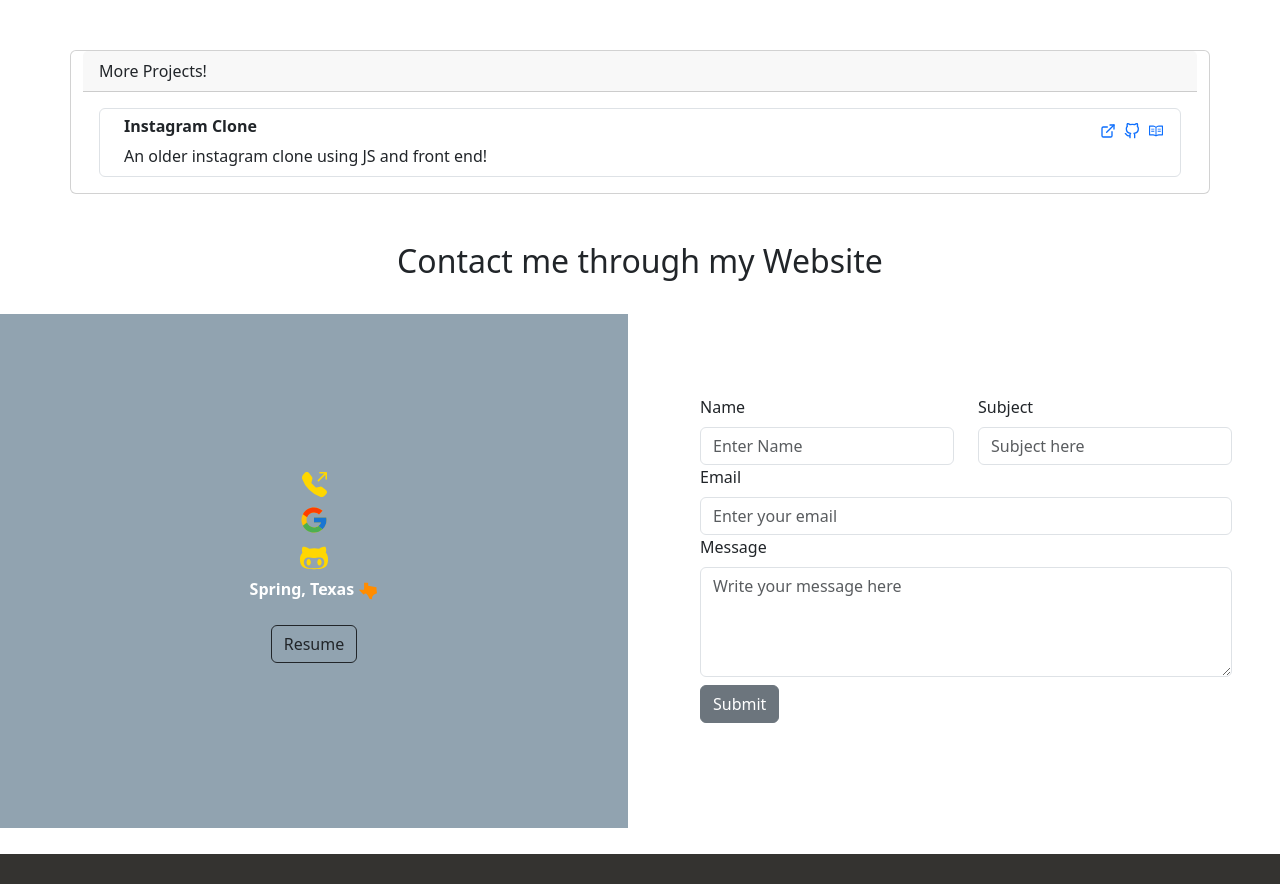
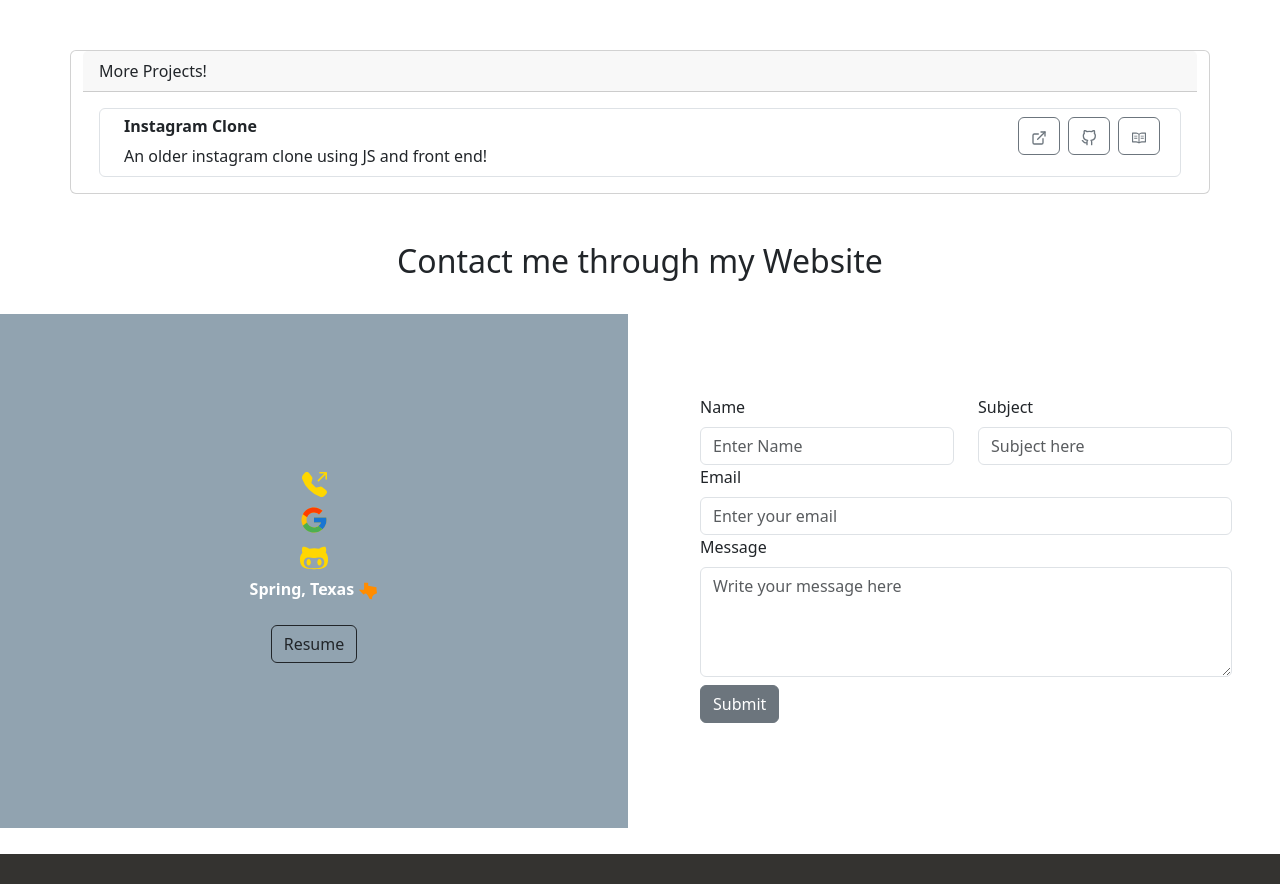
Before and after one commit to edm1001/web-dev-port, a React (Create React App) app: page /portfolio in a window 1280 px wide. Shown: the part 1003-1887 px from the top of the page. Built offline with nearby package versions, Linux system fonts and the light colour scheme.

Commit message:
refactor lp styling

```diff
--- a/src/Components/Projects/ListProjects.js
+++ b/src/Components/Projects/ListProjects.js
@@ -17,9 +17,9 @@ const ListProjects = () => {
                     <h6 className="fw-bold">Instagram Clone</h6>
                     An older instagram clone using JS and front end!
                     </div>
-        <a href='https://edm1001.github.io/instagram-clone/'><FiExternalLink/></a>
-        <a href='https://github.com/edm1001/instagram-clone'className="px-2"> <FiGithub/></a>
-        <a href='https://github.com/edm1001/instagram-clone/blob/main/README.md' ><AiOutlineRead/></a>
+        <a href='https://edm1001.github.io/instagram-clone/' className="btn btn-outline-secondary mx-1"><FiExternalLink/></a>
+        <a href='https://github.com/edm1001/instagram-clone' className="btn btn-outline-secondary mx-1"> <FiGithub/></a>
+        <a href='https://github.com/edm1001/instagram-clone/blob/main/README.md' className="btn btn-outline-secondary mx-1" ><AiOutlineRead/></a>
       </ListGroup.Item>
                 </ListGroup>
             </Card.Body>
```
